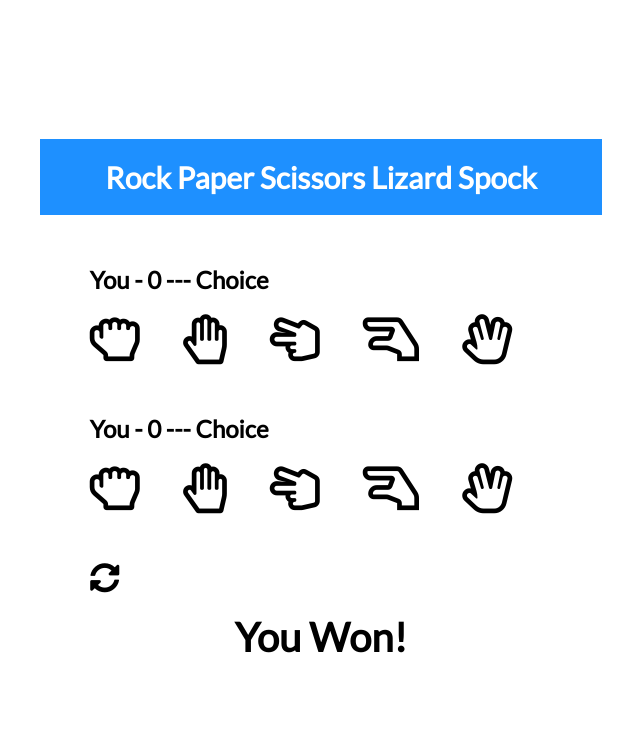
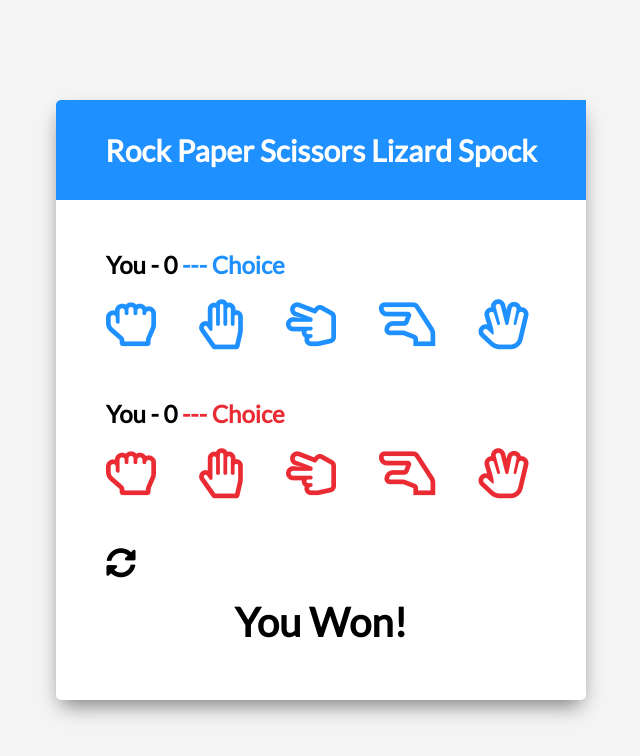
Before and after one commit to OhDylan/spock-rock-game, a plain HTML site: page index.html in a window 1280 px wide. Shown: the whole page, without its empty margins (319-959 px from the left). Drawn offline with Linux system fonts and the light colour scheme.

Commit message:
Styling on the game interface

```diff
--- a/style.css
+++ b/style.css
@@ -7,18 +7,26 @@ html {
 body {
   margin: 0;
   min-height: 100vh;
-
+  background: whitesmoke;
   font-family: Lato, sans-serif;
   display: flex;
   justify-content: center;
   align-items: center;
 }
 
-
+.game-container{
+  width: 530px;
+  height: 600px;
+  background: white;
+  border-radius: 5px;
+  box-shadow: 0 10px 20px -5px rgba(0,0,0,0.5);
+}
 
 .header {
   background: dodgerblue;
-
+  height: 100px;
+  border-top-left-radius: 5px;
+  border-top-left-radius: 5px;
   display: flex;
   justify-content: center;
   align-items: center;
@@ -43,7 +51,26 @@ h2 {
   User-select: none;
 }
 
+#player .far,
+#player .choice{
+  color: dodgerblue;
+  cursor: pointer;
+}
 
+#computer .far,
+#computer .choice{
+  color: rgb(235, 43, 52);
+  cursor: pointer;
+}
+
+#player .far:last-of-type,
+#computer .far:last-of-type{
+  margin-right: 0;
+}
+
+.selected{
+  color: black !important;
+}
 
 .reset-icon {
   font-size: 30px;
@@ -66,7 +93,7 @@ h2 {
 /* Media Query: Large Smartphone (Vertical) */
 @media screen and (max-width: 600px) {
   .game-container {
-
+    width: 95%;
     height: 580px;
   }
 
```
